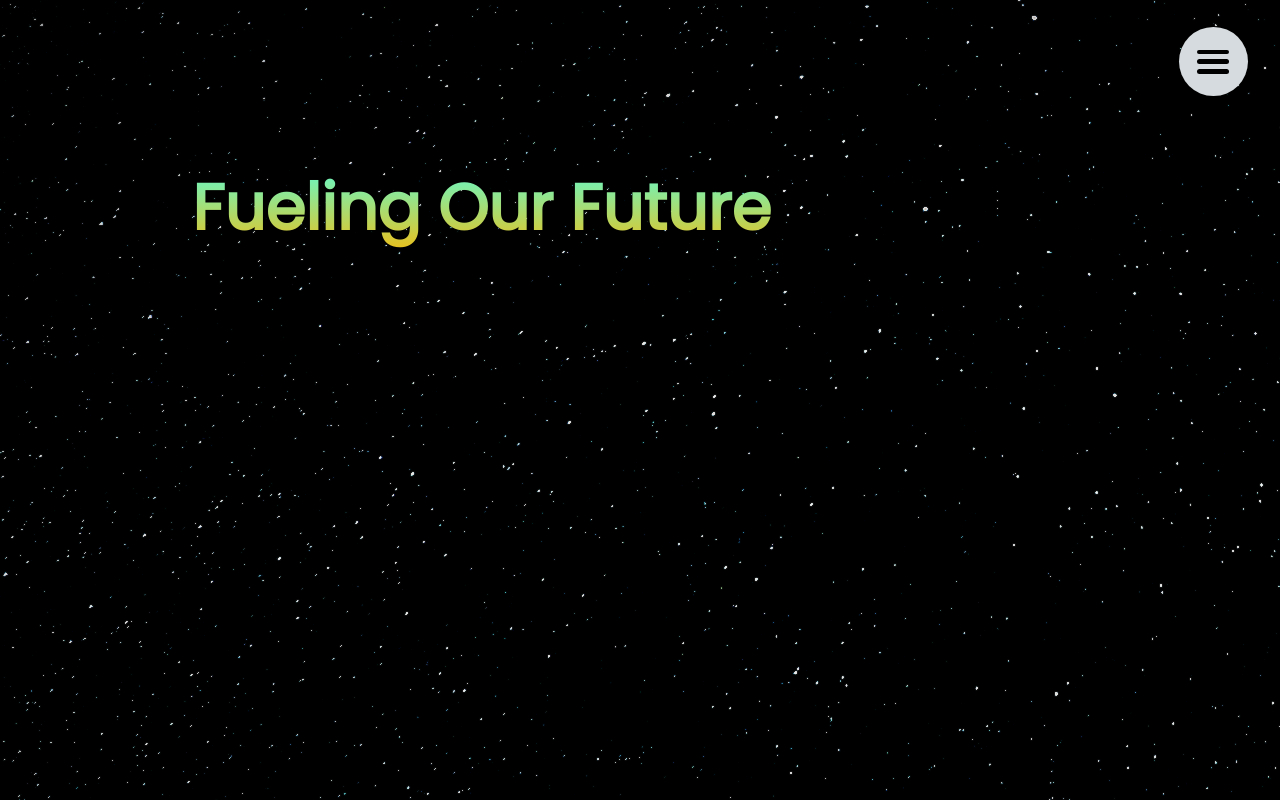
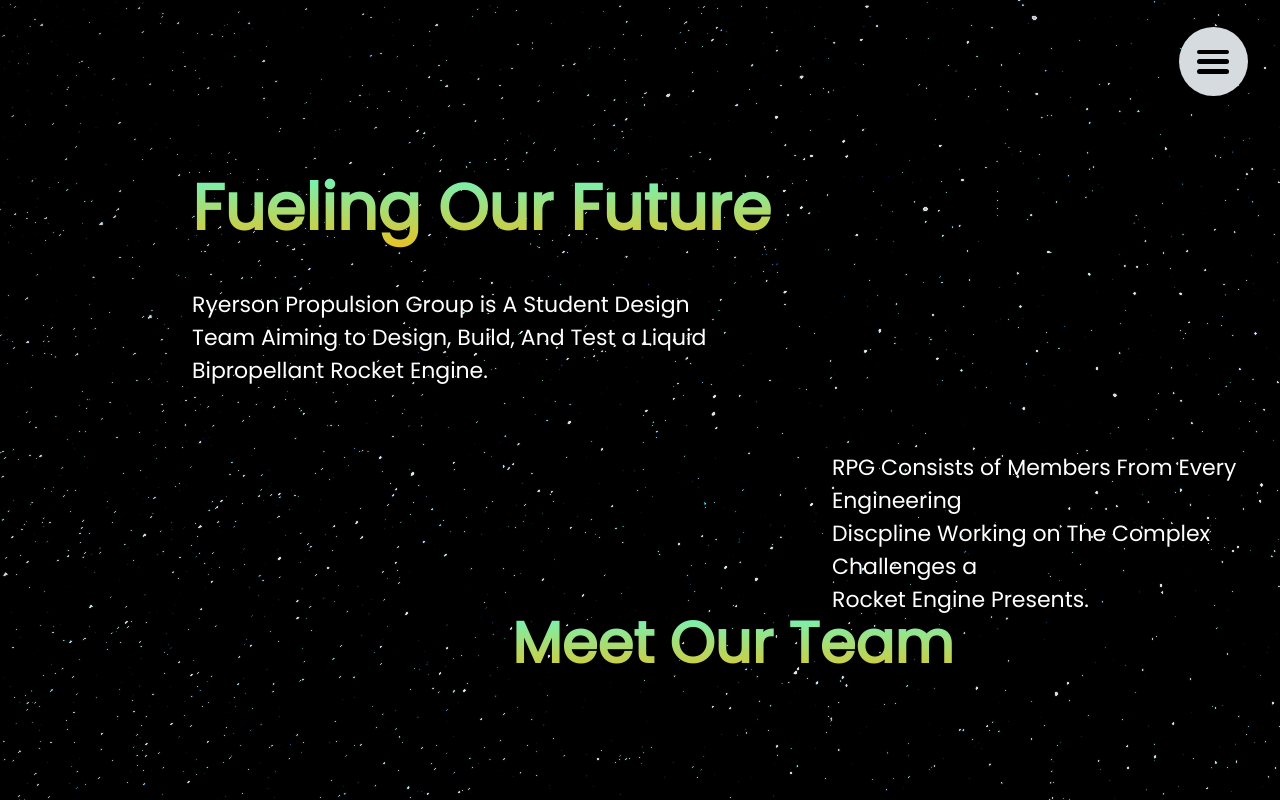
Before and after one commit to ryepropgroup/rpgweb, a React (Create React App) app in the folder rpgweb/: page /studenthome in a window 1280 px wide. Built offline with nearby package versions, Linux system fonts and the light colour scheme.

Commit message:
added most of the elements to the student home page

```diff
--- a/rpgweb/package.json
+++ b/rpgweb/package.json
@@ -3,7 +3,7 @@
   "version": "0.1.0",
   "private": true,
   "dependencies": {
-    "@fortawesome/free-solid-svg-icons": "^6.0.0",
+    "@fortawesome/free-solid-svg-icons": "^6.1.0",
     "@fortawesome/react-fontawesome": "^0.1.17",
     "@testing-library/jest-dom": "^5.16.2",
     "@testing-library/react": "^12.1.3",
--- a/rpgweb/src/containers/rpg/rpg.jsx
+++ b/rpgweb/src/containers/rpg/rpg.jsx
@@ -1,7 +1,7 @@
 import React from 'react';
 import styled from 'styled-components';
 import { motion } from 'framer-motion';
-import { Link } from 'react-router-dom';
+import { Link } from "react-router-dom";
 import StudentButtonImage from '../../assets/choice-page/student.jpg';
 import SponsorButtonImage from '../../assets/choice-page/sponsor.jpg';
 import TeamButtonImage from '../../assets/choice-page/team.jpg';
@@ -141,17 +141,23 @@
         <RpgContainer>
             <Student>
                 <StudentButtonContainer>
-                    <StudentButton>I am a Student</StudentButton>
+                    <Link to="/studenthome">
+                        <StudentButton>I am a Student</StudentButton>
+                    </Link>
                 </StudentButtonContainer>
             </Student>
             <Team>
                 <TeamButtonContainer>
-                    <TeamButton>I am a Team Member</TeamButton>
+                    <Link to="/teamhome">
+                        <TeamButton>I am a Team Member</TeamButton>
+                    </Link>
                 </TeamButtonContainer>
             </Team>
             <Sponsor>
                 <SponsorButtonContainer>
-                    <SponsorButton>I am a Sponsor</SponsorButton>
+                    <Link to="/sponsorhome">
+                        <SponsorButton>I am a Sponsor</SponsorButton>
+                    </Link>
                 </SponsorButtonContainer>
             </Sponsor>
         </RpgContainer>
--- a/rpgweb/src/containers/student/studenthome.jsx
+++ b/rpgweb/src/containers/student/studenthome.jsx
@@ -1,12 +1,47 @@
 import React from 'react';
 import styled from 'styled-components';
 import { motion } from 'framer-motion';
+import { Link } from "react-router-dom";
 import Backpic from '../../assets/pictures/background-image.JPG';
 import { StudentMenu } from '../../components/studentmenu/stumenu';
 
 const StudentHomeContainer = styled.div`
     height: 100vh;
     background-image: url(${Backpic});
+`;
+
+const AboutUsParagraph1 = styled.div`
+    font-family: poppins;
+    color: white;
+    white-space: pre-line;
+
+    margin-left: 15%;
+    margin-top: 15%;
+    font-size: 22px;
+`;
+
+const AboutUsParagraph2 = styled.div`
+    font-family: poppins;
+    color: white;
+    white-space: pre-line;
+
+    font-size: 22px;
+    margin-left: 65%;
+    margin-top: 5%;
+`;
+
+const MeetOurTeam = styled.div`
+    position: absolute;
+    top: 75vh;
+    left: 40vw;
+
+    background-image: -webkit-linear-gradient(#57FFDC, #F3BD11);
+    -webkit-background-clip: text;
+    -webkit-text-fill-color: transparent;
+
+    font-family: poppins;
+    font-weight: bold;
+    font-size: 3.6em;
 `;
 
 const FuelingFuture = styled(motion.div)`
@@ -29,6 +64,22 @@
             <FuelingFuture>
                 Fueling Our Future
             </FuelingFuture>
+
+            <AboutUsParagraph1>
+                Ryerson Propulsion Group is A Student Design {"\n"}
+                Team Aiming to Design, Build, And Test a Liquid {"\n"}
+                Bipropellant Rocket Engine.
+            </AboutUsParagraph1>
+            <AboutUsParagraph2>
+                RPG Consists of Members From Every Engineering {"\n"}
+                Discpline Working on The Complex Challenges a {"\n"}
+                Rocket Engine Presents.
+            </AboutUsParagraph2>
+            <Link to="/studentteam">
+                <MeetOurTeam>
+                    Meet Our Team
+                </MeetOurTeam>
+            </Link>
         </StudentHomeContainer>
     )
 };
```
Also changed, not shown: 2 other files (tests, documents, lock files or other folders).
